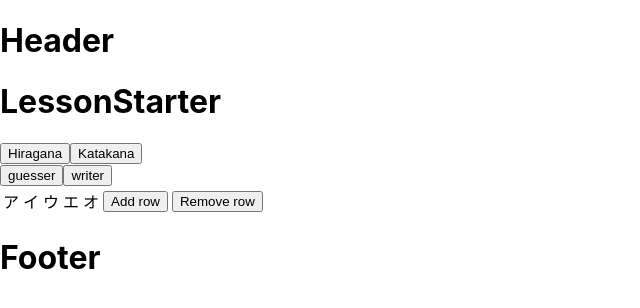
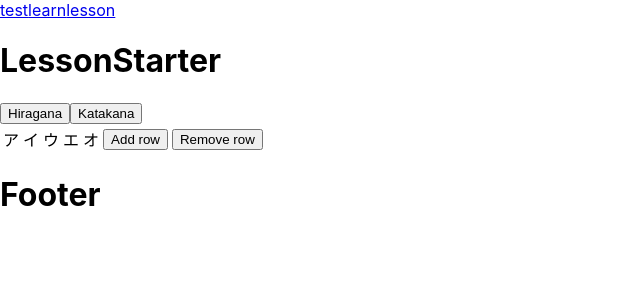
Before and after one commit to alpinagyok/Kana-Student, a React (Create React App) app in the folder client/: page /learn in a window 1280 px wide. Both pictures are taken after a click on the button "Katakana". Shown: the top 308 px of the page, without its empty margins (0-640 px from the left). Built offline with nearby package versions, Linux system fonts and the light colour scheme.

Commit message:
draft(lesson chooser stepper)

```diff
--- a/client/src/components/Header.tsx
+++ b/client/src/components/Header.tsx
@@ -1,5 +1,12 @@
 import React from 'react';
+import { Link } from 'react-router-dom';
 
-const Header: React.FC = () => <h1>Header</h1>;
+const Header: React.FC = () => (
+  <div>
+    <Link to="/test">test</Link>
+    <Link to="/learn">learn</Link>
+    <Link to="/lesson">lesson</Link>
+  </div>
+);
 
 export default Header;
--- a/client/src/index.tsx
+++ b/client/src/index.tsx
@@ -11,7 +11,8 @@ import store from './store';
 import Test from './Test';
 import Header from './components/Header';
 import Footer from './components/Footer';
-import LessonStarter from './pages/LessonStarter';
+import LessonStarter from './pages/learn/LessonStarter';
+import Stepper from './pages/learn/Stepper';
 
 ReactDOM.render(
   <React.StrictMode>
@@ -20,7 +21,7 @@ ReactDOM.render(
         <Header />
         <Switch>
           <Route exact path="/" component={App} />
-          <Route exact path="/learn" component={LessonStarter} />
+          <Route exact path="/learn" component={Stepper} />
           <Route exact path="/test" component={Test} />
           <Route path="/404" component={Test} />
           <Redirect to="/404" />
--- a/client/src/pages/LessonStarter.tsx
+++ /dev/null
@@ -1,93 +0,0 @@
-import React, { useEffect } from 'react';
-import { useDispatch, useSelector } from 'react-redux';
-import {
-  FAILED, GUESSER_LESSON, IDLE, LOADING, SUCCEEDED, WRITER_LESSON,
-} from '../store/interfaces';
-import {
-  addPreparedKanas, removePreparedKanas, setLessonType, setMaterialBlockID, setPreparedKanas,
-} from '../store/lesson/reducer';
-import { getPreparedKanas, getSelectedMaterialsBlockID } from '../store/lesson/selectors';
-import { fetchMaterials } from '../store/materials/reducer';
-import { getMaterials, getMaterialsStatus } from '../store/materials/selectors';
-
-const LessonStarter: React.FC = () => {
-  const dispatch = useDispatch();
-  const materials = useSelector(getMaterials);
-  const materialsStatus = useSelector(getMaterialsStatus);
-  const selectedMaterial = useSelector(getSelectedMaterialsBlockID);
-  const preparedKanas = useSelector(getPreparedKanas);
-
-  useEffect(() => {
-    if (materialsStatus === IDLE) {
-      dispatch(fetchMaterials());
-    }
-  }, [materials, dispatch]);
-
-  let content;
-  if (materialsStatus === LOADING) {
-    content = (
-      <div><h1>Loading</h1></div>
-    );
-  } else if (materialsStatus === SUCCEEDED) {
-    content = (
-      <div>
-        {materials.map((materialBlock) => (
-          <button
-            key={materialBlock.id}
-            type="button"
-            onClick={() => {
-              dispatch(setMaterialBlockID(materialBlock.id));
-            }}
-          >
-            {materialBlock.name}
-          </button>
-        ))}
-
-        <div>
-          <button
-            type="button"
-            onClick={() => {
-              dispatch(setLessonType(GUESSER_LESSON));
-            }}
-          >
-            {GUESSER_LESSON}
-          </button>
-          <button
-            type="button"
-            onClick={() => {
-              dispatch(setLessonType(WRITER_LESSON));
-            }}
-          >
-            {WRITER_LESSON}
-          </button>
-        </div>
-
-        <table>
-          {materials.find((materialBlock) => (
-            materialBlock.id === selectedMaterial))?.kanas.map((kanaRow) => (
-              <tr>
-                {kanaRow.map((kana) => (
-                  <td style={preparedKanas?.find((preparedKana) => preparedKana.id === kana.id) ? { color: 'green' } : {}}>{kana.japName}</td>
-                ))}
-                <td><button onClick={() => dispatch(addPreparedKanas(kanaRow))} type="button">Add row</button></td>
-                <td><button onClick={() => dispatch(removePreparedKanas(kanaRow))} type="button">Remove row</button></td>
-              </tr>
-          ))}
-        </table>
-      </div>
-    );
-  } else if (materialsStatus === FAILED) {
-    content = (
-      <div><h1>Failed</h1></div>
-    );
-  }
-
-  return (
-    <div>
-      <h1>LessonStarter</h1>
-      {content}
-    </div>
-  );
-};
-
-export default LessonStarter;
--- /dev/null
+++ b/client/src/pages/learn/LessonStarter.tsx
@@ -0,0 +1,95 @@
+/* eslint-disable react/prop-types */
+/* eslint-disable max-len */
+/* eslint-disable jsx-a11y/click-events-have-key-events */
+/* eslint-disable jsx-a11y/no-noninteractive-element-interactions */
+import React, { useEffect } from 'react';
+import { useDispatch, useSelector } from 'react-redux';
+import {
+  FAILED, GUESSER_LESSON, IDLE, LOADING, SUCCEEDED, WRITER_LESSON,
+} from '../../store/interfaces';
+import {
+  addPreparedKanas, removePreparedKanas, setLessonType, setMaterialBlockID, setPreparedKanas,
+} from '../../store/lesson/reducer';
+import { getPreparedKanas, getSelectedMaterialsBlockID } from '../../store/lesson/selectors';
+import { fetchMaterials } from '../../store/materials/reducer';
+import { getMaterials, getMaterialsStatus } from '../../store/materials/selectors';
+
+interface Props {
+  incrementStep: () => void
+}
+
+const LessonStarter: React.FC<Props> = ({ incrementStep }) => {
+  const dispatch = useDispatch();
+  const materials = useSelector(getMaterials);
+  const materialsStatus = useSelector(getMaterialsStatus);
+  const selectedMaterial = useSelector(getSelectedMaterialsBlockID);
+  const preparedKanas = useSelector(getPreparedKanas);
+
+  useEffect(() => {
+    if (materialsStatus === IDLE) {
+      dispatch(fetchMaterials());
+    }
+  }, [materials, dispatch]);
+
+  let content;
+  if (materialsStatus === LOADING) {
+    content = (
+      <div><h1>Loading</h1></div>
+    );
+  } else if (materialsStatus === SUCCEEDED) {
+    content = (
+      <div>
+        {materials.map((materialBlock) => (
+          <button
+            key={materialBlock.id}
+            type="button"
+            onClick={() => {
+              dispatch(setMaterialBlockID(materialBlock.id));
+            }}
+          >
+            {materialBlock.name}
+          </button>
+        ))}
+
+        <table>
+          <tbody>
+            {materials.find((materialBlock) => (
+              materialBlock.id === selectedMaterial))?.kanas.map((kanaRow) => (
+                <tr key={`row${kanaRow[0].id}`}>
+                  {kanaRow.map((kana) => (
+                    <td
+                      key={`kana${kana.id}`}
+                      onClick={() => (preparedKanas?.find((preparedKana) => preparedKana.id === kana.id) ? dispatch(removePreparedKanas([kana])) : dispatch(addPreparedKanas([kana])))}
+                      style={preparedKanas?.find((preparedKana) => preparedKana.id === kana.id) ? { color: 'green' } : {}}
+                    >
+                      {kana.japName}
+
+                    </td>
+                  ))}
+                  <td><button onClick={() => dispatch(addPreparedKanas(kanaRow))} type="button">Add row</button></td>
+                  <td><button onClick={() => dispatch(removePreparedKanas(kanaRow))} type="button">Remove row</button></td>
+                </tr>
+            ))}
+          </tbody>
+        </table>
+
+        {preparedKanas && preparedKanas?.length > 3 && selectedMaterial && (
+          <button type="button" onClick={() => incrementStep()}>Next</button>
+        )}
+      </div>
+    );
+  } else if (materialsStatus === FAILED) {
+    content = (
+      <div><h1>Failed</h1></div>
+    );
+  }
+
+  return (
+    <div>
+      <h1>LessonStarter</h1>
+      {content}
+    </div>
+  );
+};
+
+export default LessonStarter;
--- /dev/null
+++ b/client/src/pages/learn/LessonTypeChooser.tsx
@@ -0,0 +1,44 @@
+/* eslint-disable react/prop-types */
+import React from 'react';
+import { useDispatch, useSelector } from 'react-redux';
+import { Link } from 'react-router-dom';
+import { GUESSER_LESSON, WRITER_LESSON } from '../../store/interfaces';
+import { setLessonType } from '../../store/lesson/reducer';
+import { getPreparedKanas, getLessonType } from '../../store/lesson/selectors';
+
+interface Props {
+  decrementStep: () => void
+}
+
+const LessonTypeChooser: React.FC<Props> = ({ decrementStep }) => {
+  const dispatch = useDispatch();
+  const preparedKanas = useSelector(getPreparedKanas);
+  const lessonType = useSelector(getLessonType);
+
+  return (
+    <div>
+      <button
+        type="button"
+        onClick={() => {
+          dispatch(setLessonType(GUESSER_LESSON));
+        }}
+      >
+        {GUESSER_LESSON}
+      </button>
+      <button
+        type="button"
+        onClick={() => {
+          dispatch(setLessonType(WRITER_LESSON));
+        }}
+      >
+        {WRITER_LESSON}
+      </button>
+      <button type="button" onClick={() => decrementStep()}>Back</button>
+      {preparedKanas && preparedKanas?.length > 3 && lessonType && (
+      <Link to="/lesson">Next</Link>
+      )}
+    </div>
+  );
+};
+
+export default LessonTypeChooser;
--- /dev/null
+++ b/client/src/pages/learn/Stepper.tsx
@@ -0,0 +1,27 @@
+import React, { useState } from 'react';
+import LessonStarter from './LessonStarter';
+import LessonTypeChooser from './LessonTypeChooser';
+
+const Stepper: React.FC = () => {
+  const [step, setStep] = useState(0);
+
+  const incrementStep = () => {
+    setStep((prevState) => prevState + 1);
+  };
+  const decrementStep = () => {
+    setStep((prevState) => prevState - 1);
+  };
+
+  const steps = [
+    (<LessonStarter incrementStep={incrementStep} />),
+    (<LessonTypeChooser decrementStep={decrementStep} />),
+  ];
+
+  return (
+    <div>
+      {steps[step]}
+    </div>
+  );
+};
+
+export default Stepper;
```
Also changed, not shown: client/.eslintrc.json.
